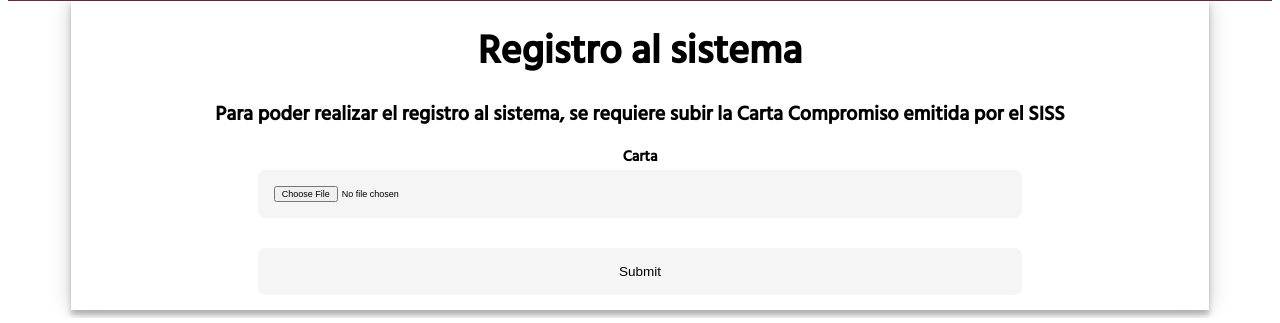
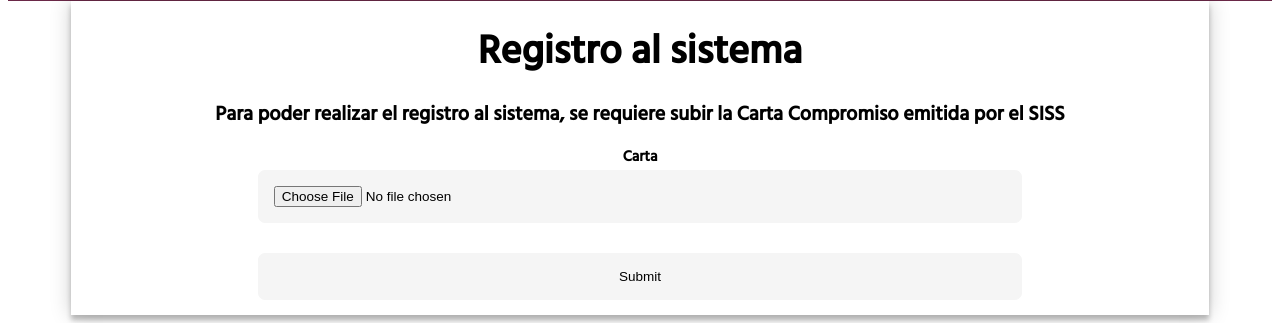
Before and after one commit to DanielG07/SistemaAtencionSS, a Flask app: page /registro in a window 1280 px wide. Shown: the part 663-986 px from the top of the page. Run offline with Flask 2, Linux system fonts and the light colour scheme.

Commit message:
Dando estilo al input type file

```diff
--- a/app/static/css/style.css
+++ b/app/static/css/style.css
@@ -308,6 +308,9 @@ table {
     font-weight: normal;
     font-size: 1rem;
 } */
+.Idp-campo{
+    font-size: 1.5rem;
+}
 .wrap-datos .dp-campo div {
     margin-top: 5px;
     width: 100%;
@@ -340,6 +343,7 @@ table {
   .Idp-campo select::-ms-expand {
     display: none;
 }
+
 
   .Idp-campo select{
     display: inline-block;
```
